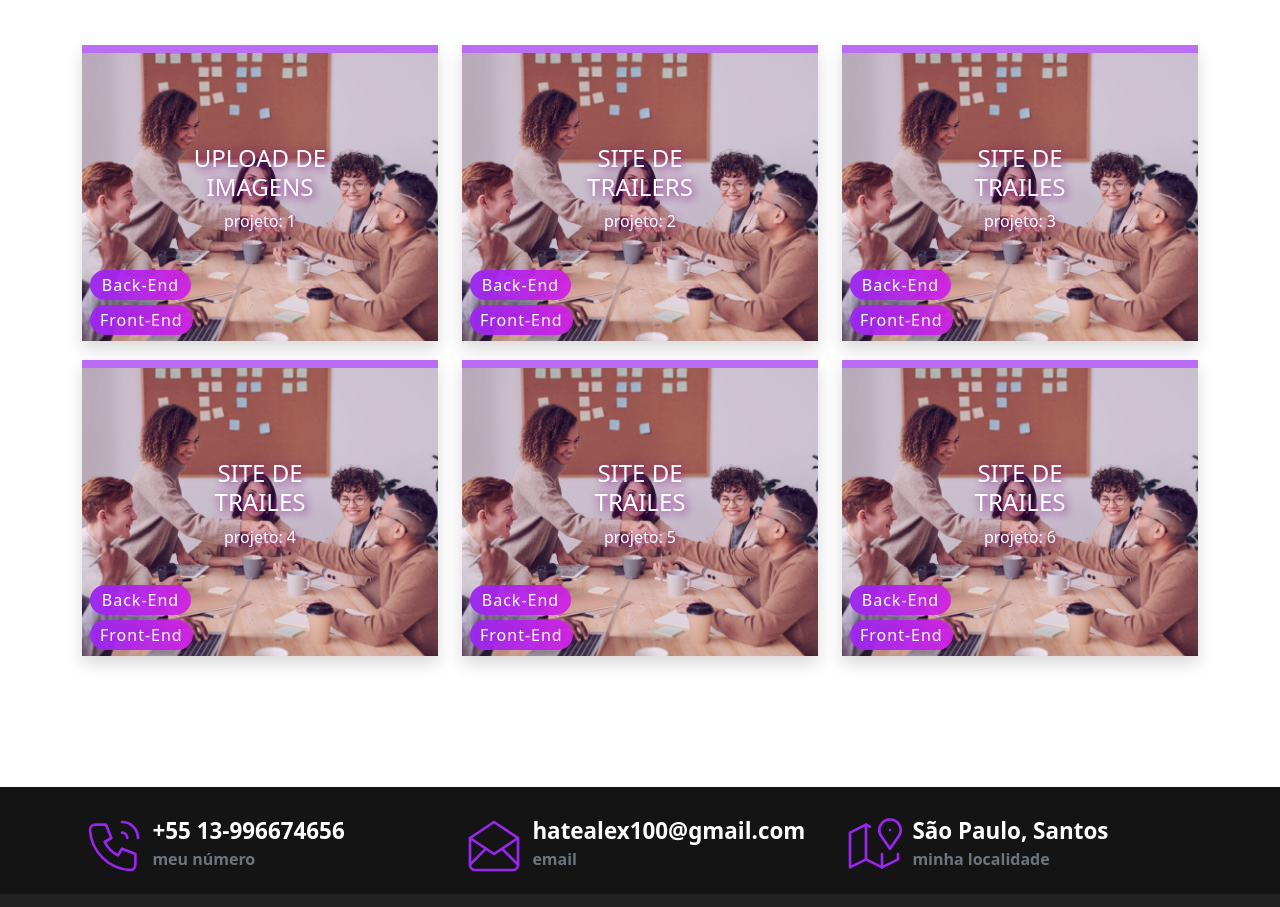
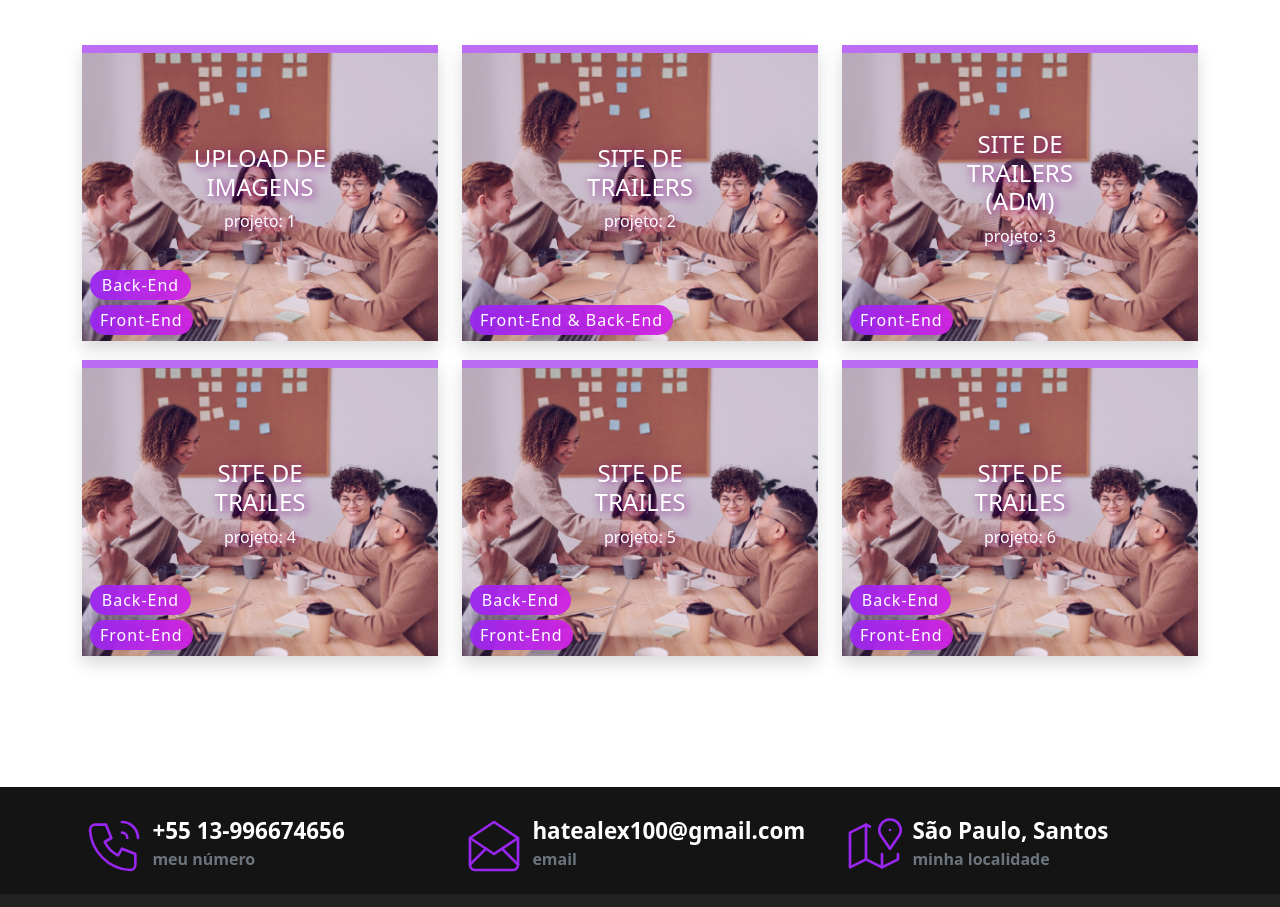
Before and after one commit to Alex-Blue-prog/meu-porfolio, a website: page index.html in a window 1280 px wide. Shown: the part 1908-2815 px from the top of the page. Drawn offline with nearby package versions, Linux system fonts and the light colour scheme.

Commit message:
adicionando novos links

```diff
--- a/index.html
+++ b/index.html
@@ -212,10 +212,10 @@
 
           <div class="col-lg-4 col-md-6 port-col">
 
-            <a href="" target="_blank" class="gitLink">front-end</a>
-            <a href="" target="_blank" class="gitLink back-end">back-end</a>
+            <a href="https://github.com/Alex-Blue-prog/trailers-site" target="_blank" class="gitLink">front-end & back-end</a>
+            <!-- <a href="https://github.com/Alex-Blue-prog/trailers-site" target="_blank" class="gitLink back-end">back-end</a> -->
 
-            <a href="" target="_blank" title="ir para o site">
+            <a href="https://trailers-on.herokuapp.com/" target="_blank" title="ir para o site">
             <div class="portfolio-box shadow">
 
               <img src="images/portfolio/portfolio-1.jpg" alt="portfolio 1 image" title="portfolio 1 picture" class="img-fluid">
@@ -232,16 +232,16 @@
 
           <div class="col-lg-4 col-md-6 port-col">
 
-            <a href="" target="_blank" class="gitLink">front-end</a>
-            <a href="" target="_blank" class="gitLink back-end">back-end</a>
+            <a href="https://github.com/Alex-Blue-prog/trailers-site-admin" target="_blank" class="gitLink">front-end</a>
+            <!-- <a href="" target="_blank" class="gitLink back-end">back-end</a> -->
 
-            <a href="" target="_blank" title="ir para o site">
+            <a href="https://voluble-travesseiro-fe1e07.netlify.app/" target="_blank" title="ir para o site">
             <div class="portfolio-box shadow">
 
               <img src="images/portfolio/portfolio-1.jpg" alt="portfolio 1 image" title="portfolio 1 picture" class="img-fluid">
               <div class="portfolio-info">
                 <div class="caption">
-                  <h4>site de trailes</h4>
+                  <h4>site de trailers <br>(ADM)</h4>
                   <p class="projectNumber">projeto: 1</p>
                 </div>
               </div>
```
